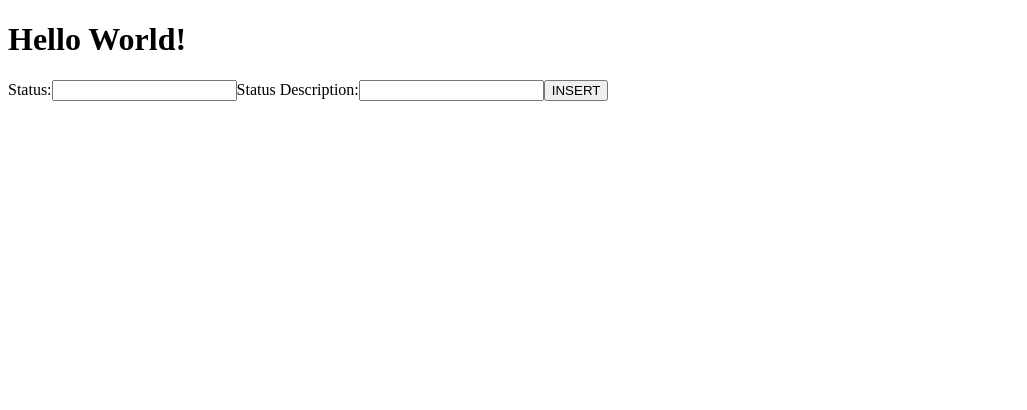
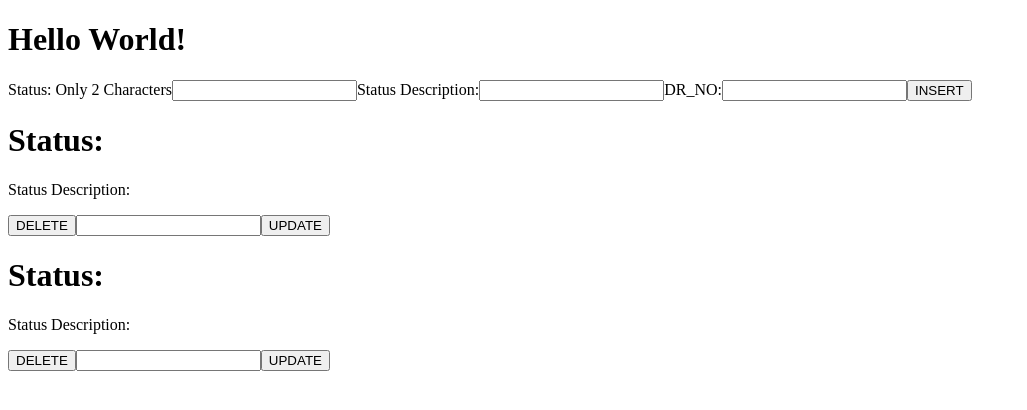
Before and after one commit to cs411-alawini/sp23-cs411-team116-team116, a React (Create React App) app in the folder frontend/: page / in a window 1280 px wide. Both pictures are taken after a click on the button "INSERT". Shown: the top 410 px of the page, without its empty margins (0-1027 px from the left). Built offline with nearby package versions, Linux system fonts and the light colour scheme; no server answers.

Commit message:
frontend

```diff
--- a/frontend/src/App.js
+++ b/frontend/src/App.js
@@ -35,17 +35,87 @@ import Axios from 'axios';
 // }
 
 function App() {
+  const [Status, setStatus] = useState('');
+  const [Status_Desc, setStatusDesc] = useState('');
+  const [DR_NO, setDRNO] = useState(0);
+  const [statusList, setStatusList] = useState([]);
+  const [newStatus, setNewStatus] = useState("");
+
+  useEffect(() => {
+    Axios.get('http://localhost:3002/api/get').then((response) => {
+      setStatusList(response.data)
+    })
+  }, [])
+
+  const insertStatus = () => {
+    Axios.post('http://localhost:3002/api/insert', {
+      Status: Status,
+      Status_Desc: Status_Desc,
+      DR_NO: DR_NO
+    }).then(() => {
+      alert('success insert')
+    })
+
+    setStatusList([
+      statusList,
+      {
+        Status: Status,
+        Status_Desc: Status_Desc,
+        DR_NO: DR_NO
+      },
+    ]);
+  };
+
+  const deleteStatus = (Status) => {
+    Axios.delete('http://localhost:3002/api/delete/${DR_NO}');
+  };
+
+  const updateStatus = (Status) => {
+    Axios.put('http://localhost:3002/api/update', {
+      Status: newStatus,
+      Status_Desc: Status_Desc,
+      DR_NO: DR_NO
+    });
+    setNewStatus("")
+  }
+
   return (
     <div className="App">
       <h1>Hello World!</h1>
 
       <div className = 'form'>
-        <label>Status:</label>
-        <input type="text" name="status" />
+        <label>Status: Only 2 Characters</label>
+        <input type="text" name="Status" onChange={(e) => {
+          setStatus(e.target.value)
+        }}/>
         <label>Status Description:</label>
-        <input type="text" name="status desc" />
+        <input type="text" name="Status_Desc" onChange={(e) => {
+          setStatusDesc(e.target.value)
+        }}/>
+        <label>DR_NO:</label>
+        <input type="text" name="DR_NO" onChange={(e) => {
+          setDRNO(e.target.value)
+        }}/>
 
-        <button>INSERT</button>
+        <button onClick={insertStatus}>INSERT</button>
+
+        {statusList.map((val) => {
+          return (
+            <div className = "card">
+              <h1>Status:{val.Status}</h1>
+              <p>Status Description: {val.Status_Desc}</p>
+              <button onClick={() => {deleteStatus(val.DR_NO)}}>DELETE</button>
+              <input type="text" id="updateInput" onChange={(e) => {
+                setNewStatus(e.target.value)
+              }} />
+              <button onClick={() => {
+                updateStatus(val.Status)
+              }}>UPDATE</button>
+            </div>
+          );
+          ;
+        })}
+
       </div>
 
     </div>
```
